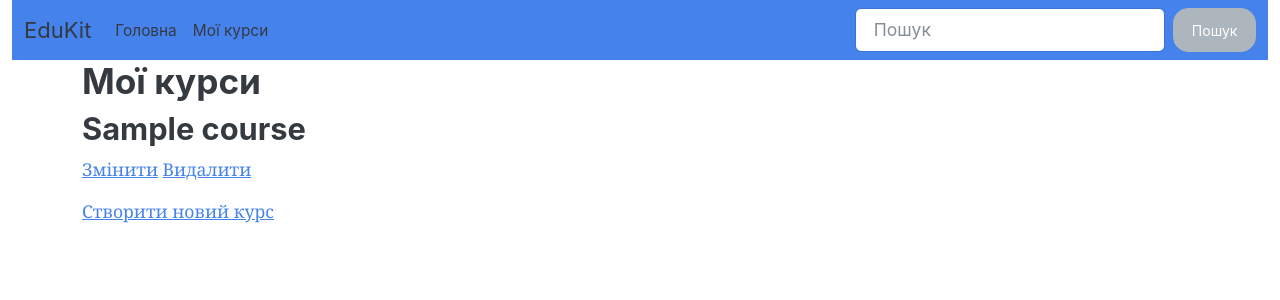
After one commit to DORSCORD/python-web-edukiit, a Django app: page /course/mine/ in a window 1280 px wide. The commit adds this page. Shown: the top 300 px of the page. Run offline with Django 5.2, Linux system fonts and the light colour scheme; a user stored in the database is signed in; tables that the repository leaves empty hold one stand-in row (values such as "Sample post"); some libraries are stand-ins or nearby versions.

Commit message:
Add create, delete, change course

```diff
--- a/core/settings.py
+++ b/core/settings.py
@@ -38,7 +38,13 @@ INSTALLED_APPS = [
     'django.contrib.messages',
     'django.contrib.staticfiles',
     'courses',
+    'crispy_forms',
+    'crispy_bootstrap5'
 ]
+
+CRISPY_ALLOWED_TEMPLATE_PACKS = 'bootstrap5'
+
+CRISPY_TEMPLATE_PACK = 'bootstrap5'
 
 MIDDLEWARE = [
     'django.middleware.security.SecurityMiddleware',
--- a/core/urls.py
+++ b/core/urls.py
@@ -18,7 +18,7 @@ from django.conf import settings
 from django.conf.urls.static import static
 from django.contrib import admin
 from django.contrib.auth import views as auth_views
-from django.urls import path
+from django.urls import path, include
 
 from courses.views import HomeView
 
@@ -26,6 +26,7 @@ urlpatterns = [
     path('accounts/login/', auth_views.LoginView.as_view(), name='login'),
     path('accounts/logout/', auth_views.LogoutView.as_view(next_page=settings.LOGOUT_REDIRECT_URL), name='logout'),
     path('admin/', admin.site.urls),
+    path('course/', include('courses.urls')),
     path('', HomeView.as_view(), name='home')
 ]
 
--- /dev/null
+++ b/courses/mixins.py
@@ -0,0 +1,22 @@
+from django.contrib.auth.mixins import LoginRequiredMixin, PermissionRequiredMixin
+from django.urls import reverse_lazy
+
+from .models import Course
+
+class OwnerMixin:
+    def get_queryset(self):
+        qs = super().get_queryset()
+        return qs.filter(owner=self.request.user)
+
+class OwnerEditMixin:
+    def form_valid(self, form):
+        form.instance.owner = self.request.user
+        return super().form_valid(form)
+
+class OwnerCourseMixin(OwnerMixin, LoginRequiredMixin, PermissionRequiredMixin):
+    model = Course
+    fields = ['subject', 'title', 'slug', 'overview']
+    success_url = reverse_lazy('manage_course_list')
+
+class OwnerCourseEditMixin(OwnerCourseMixin, OwnerEditMixin):
+    template_name = 'courses/manage/course/form.html'
--- a/courses/models.py
+++ b/courses/models.py
@@ -24,7 +24,7 @@ class Course(models.Model):
     owner = models.ForeignKey(User, related_name='courses_created', on_delete=models.CASCADE, verbose_name="Викладач")
     subject = models.ForeignKey(Subject, related_name='courses', on_delete=models.CASCADE, verbose_name="Спеціалізація")
     title = models.CharField(max_length=200, verbose_name="Назва")
-    slug = models.SlugField(max_length=200, unique=True)
+    slug = models.SlugField(max_length=200, unique=True, verbose_name = 'Коротка назва')
     overview = models.TextField(verbose_name="Опис")
     created = models.DateTimeField(auto_now_add=True)
 
--- a/courses/templates/base.html
+++ b/courses/templates/base.html
@@ -26,10 +26,9 @@
               </li>
               {% if request.user.is_authenticated %}
               <li class="nav-item">
-                <form method="post" action="{% url 'logout' %}">
-                  {% csrf_token %}
-                  <button type="submit" class="btn btn-link text-decoration-none">Вихід</button>
-                </form>
+                <a class="nav-link active" href="{% url 'manage_course_list' %}">
+                  Мої курси
+                </a>
               </li>
               {% else %}
               <li class="nav-item">
--- /dev/null
+++ b/courses/templates/courses/manage/course/list.html
@@ -0,0 +1,24 @@
+{% extends "base.html" %}
+
+{% block title %}
+    Мої курси
+{% endblock %}
+
+{% block content %}
+    <h2>Мої курси</h2>
+    <div class='row'>
+        {% for course in object_list %}
+        <div class="courses">
+            <h3>{{ course.title }}</h3>
+            <p>
+                <a href="{% url 'course_edit' course.id %}">Змінити</a>
+                <a href="{% url 'course_delete' course.id %}">Видалити</a>
+            </p>
+        {% empty %}
+            <p>Відсутні створені курси</p>
+        {% endfor %}
+        <p>
+            <a href="{% url 'course_create' %}">Створити новий курс</a>
+        </p>
+    </div>
+{% endblock %}
--- a/courses/templates/registration/login.html
+++ b/courses/templates/registration/login.html
@@ -13,7 +13,7 @@
       {% endif %}
       <form action="{% url 'login' %}" method="post">
         {% csrf_token %}
-        {{ form.as_p }}
+        {{ form|crispy }}
         <input type="hidden" name="next" value="{{ next }}" />
         <button type="submit" class="btn btn-primary">Вхід</button>
       </form>
--- /dev/null
+++ b/courses/urls.py
@@ -0,0 +1,10 @@
+from django.urls import path
+
+from . import views
+
+urlpatterns = [
+    path('mine/', views.ManageCourseListView.as_view(), name='manage_course_list'),
+    path('create', views.CourseCreateView.as_view(), name = 'course_create'),
+    path('<pk>/edit/', views.CourseUpdateView.as_view(), name = 'course_edit'),
+    path('<pk>/delete/', views.CourseDeleteView.as_view(), name='course_delete'),
+]
--- a/courses/views.py
+++ b/courses/views.py
@@ -1,9 +1,24 @@
-from django.shortcuts import render
 from django.views.generic import TemplateView
+from django.views.generic.edit import CreateView, UpdateView, DeleteView
+from django.views.generic.list import ListView
+
+from .mixins import OwnerCourseEditMixin, OwnerCourseMixin
 
 # Create your views here.
-
 
 class HomeView(TemplateView):
 
     template_name = "base.html"
+
+class ManageCourseListView(OwnerCourseMixin, ListView):
+    template_name = 'courses/manage/course/list.html'
+    permission_required = 'course.view_course'
+
+class CourseCreateView(OwnerCourseEditMixin, CreateView):
+    permission_required = 'courses.add_course'
+
+class CourseUpdateView(OwnerCourseEditMixin, UpdateView):
+    permission_required = 'courses.change_course'
+
+class CourseDeleteView(OwnerCourseMixin, DeleteView):
+    template_name = 'courses/manage/course/delete.html'
```
Also changed, not shown: courses/templates/courses/manage/course/delete.html (added, +13 -0 lines), courses/templates/courses/manage/course/form.html (added, +29 -0 lines), 1 other file.
